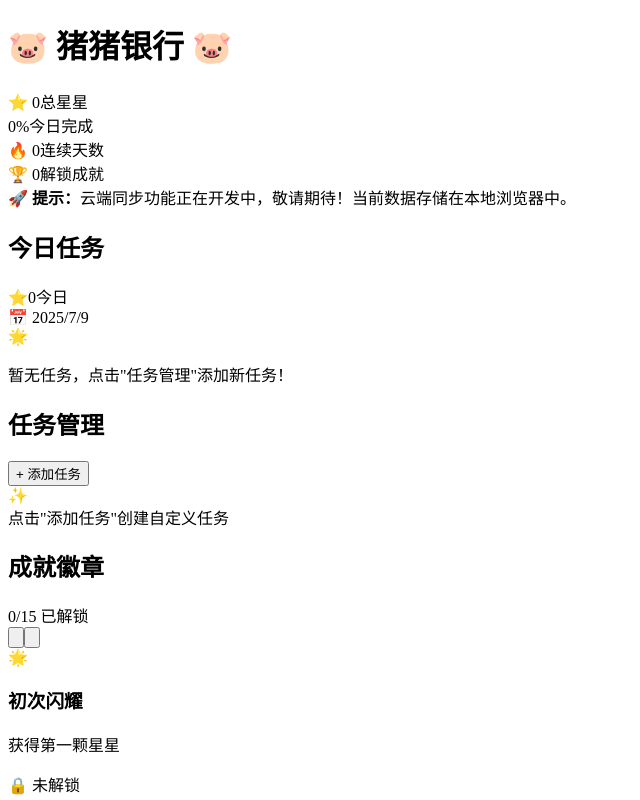
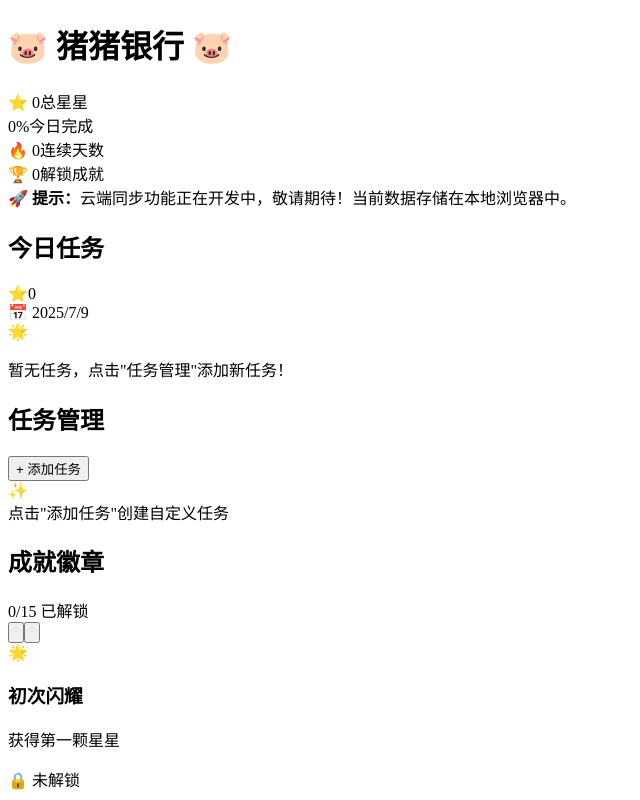
Before and after one commit to shuyx/piggy-bank-new, a React (Create React App) app: page / in a window 1280 px wide. Shown: the top 800 px of the page, without its empty margins (0-640 px from the left). Built offline with nearby package versions, Linux system fonts and the light colour scheme.

Commit message:
v.2.5.4.1 调整今日任务数目显示

```diff
--- a/src/components/TodayTasks.tsx
+++ b/src/components/TodayTasks.tsx
@@ -76,7 +76,6 @@ export const TodayTasks: React.FC<TodayTasksProps> = ({
           <div className="flex items-center gap-1 bg-gradient-to-r from-yellow-100 to-orange-100 px-3 py-1 rounded-full border border-yellow-200 transition-all duration-300 hover:shadow-md">
             <span className="text-yellow-600 font-bold text-sm animate-pulse">⭐</span>
             <span className="text-yellow-700 font-bold text-sm">{todayTotalStars}</span>
-            <span className="text-xs text-yellow-600 ml-1">今日</span>
           </div>
         </div>
         <div className="text-sm text-gray-500 bg-gray-100 px-3 py-1 rounded-full">
```
